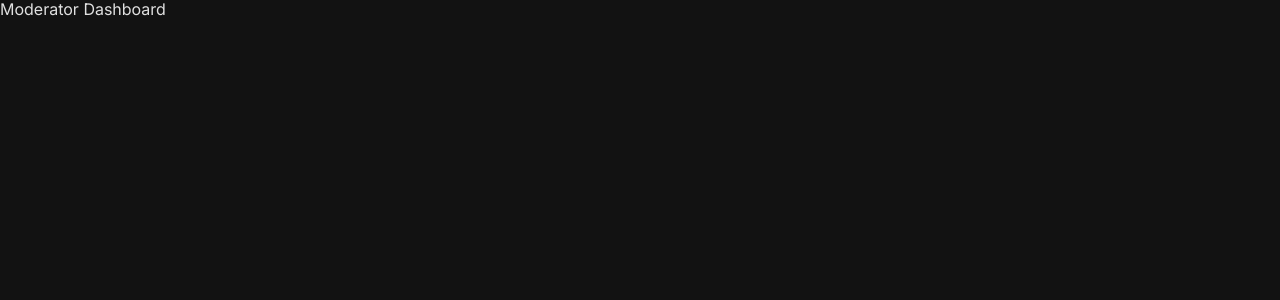
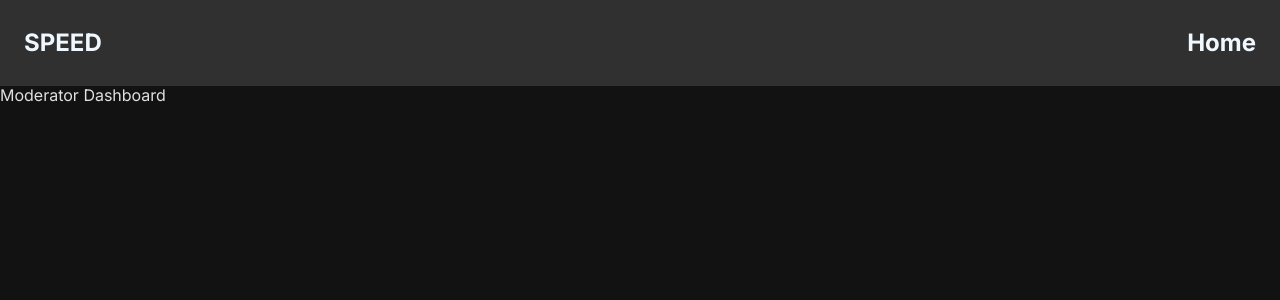
Before and after one commit to bdkhi1/CISE_W204_02, a Next.js app in the folder frontend/: page /moderator-dashboard in a window 1280 px wide. Shown: the top 300 px of the page. Built offline with nearby package versions, Linux system fonts and the light colour scheme.

Commit message:
[feature] Add Nav bar to mod dashboard

```diff
--- a/frontend/src/components/ModeratorDashboard.tsx
+++ b/frontend/src/components/ModeratorDashboard.tsx
@@ -1,12 +1,16 @@
 import React, { useState, useEffect } from 'react';
+import PopulatedNavBar from './PopulatedNavBar';
 import Link from 'next/link';
 
 function ModeratorDashboard(){
 
     return(
-        <div className='ModeratorDashboard'>
-            <h1>Moderator Dashboard</h1>
-        </div>
+        <>
+            <PopulatedNavBar />
+            <div className='ModeratorDashboard'>
+                <h1>Moderator Dashboard</h1>
+            </div>
+        </>
     )
 }
 
--- a/package.json
+++ b/package.json
@@ -1,6 +1,8 @@
 {
   "dependencies": {
-    "bootstrap": "^5.3.3"
+    "bootstrap": "^5.3.3",
+    "next": "^14.2.13",
+    "saas": "^1.0.0"
   },
   "scripts": {
     "test": "jest",
```
Also changed, not shown: frontend/package.json (+6 -1 lines), 2 other files (tests, documents, lock files or other folders).
